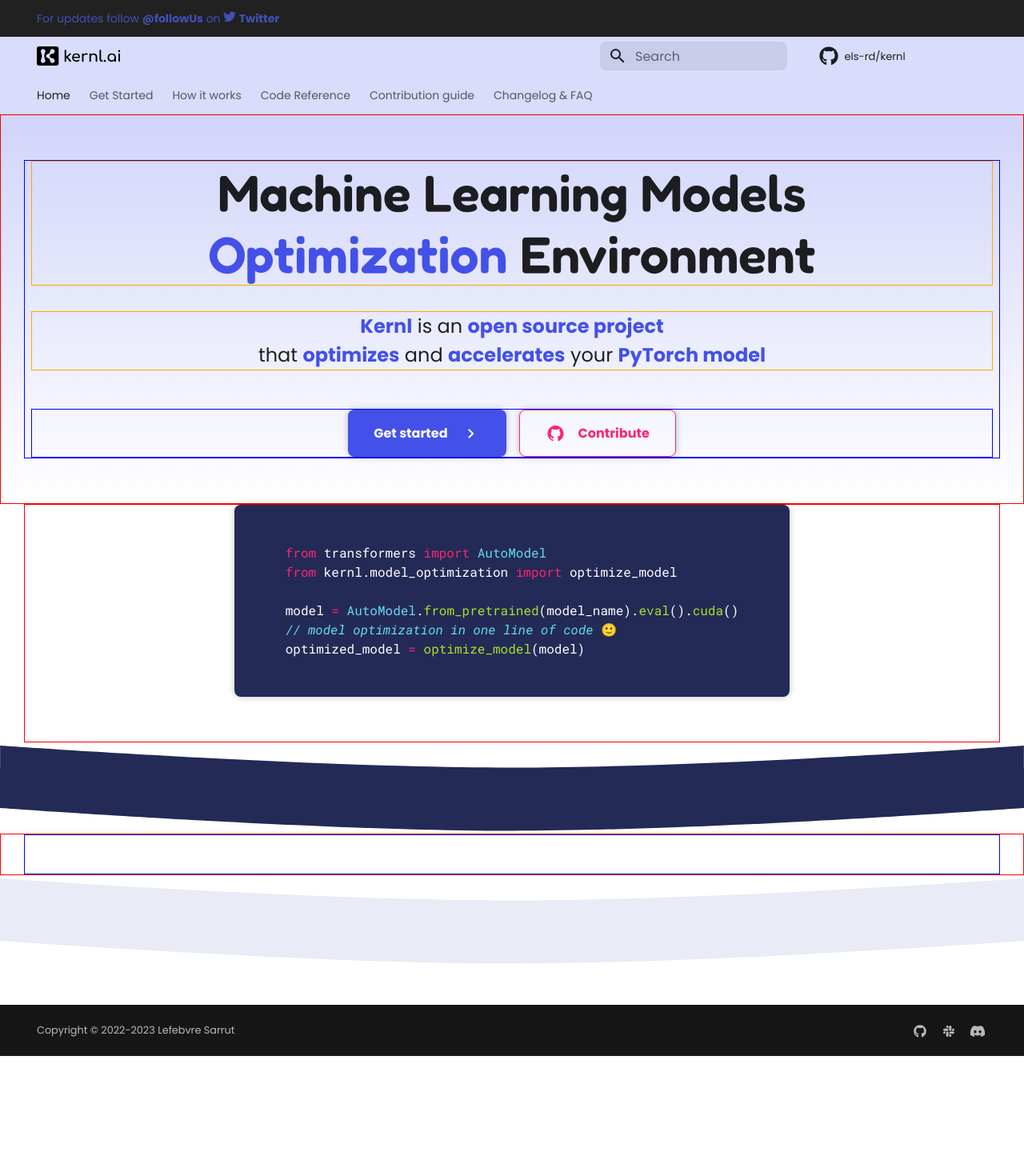
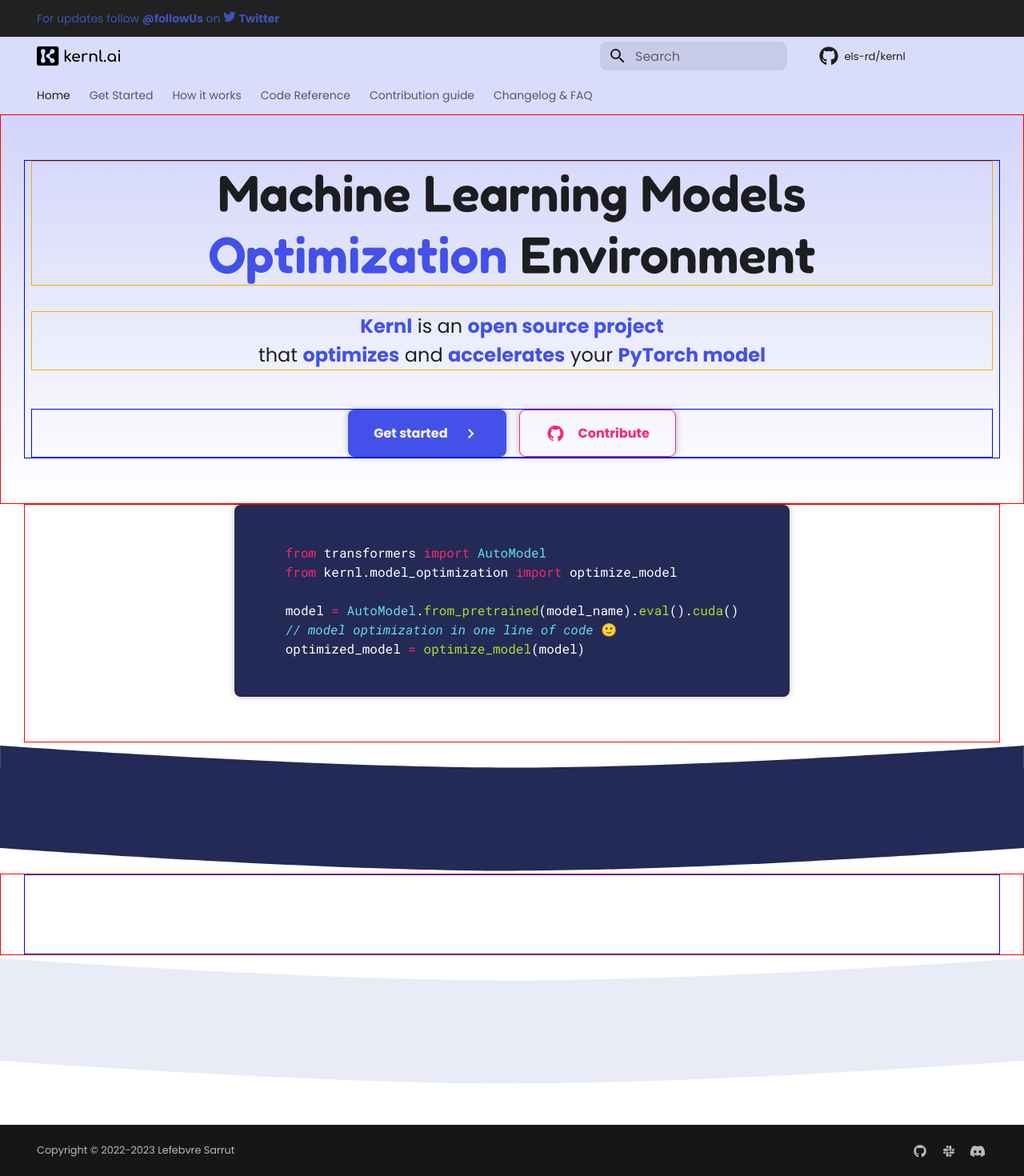
Before and after one commit to ELS-RD/kernl, an MkDocs documentation site: the page built from docs/index.md, in a window 1280 px wide. Shown: the whole page at 80% size. Built offline with MkDocs 1.6.1 and Material for MkDocs 9.7.7, drawn with Linux system fonts in a browser that asks for light colours; comment, search, counter and statistics services are not loaded; before the commit the page ends 1320 px from its top, so only the background shows below that.

Commit message:
feat: minor change.

```diff
--- a/docs/stylesheets/extra.css
+++ b/docs/stylesheets/extra.css
@@ -235,7 +235,7 @@ div[class="md-search__scrollwrap"] {
 }
 
 .knl-what__content {
-    height: 50px;
+    height: 100px;
     /*border: 1px solid red;*/
 }
 
@@ -245,7 +245,7 @@ div[class="md-search__scrollwrap"] {
 }
 
 .knl-why__content {
-    height: 50px;
+    height: 100px;
     border: 1px solid blue;
 }
 
@@ -255,11 +255,10 @@ div[class="md-search__scrollwrap"] {
 }
 
 .knl-oss__content {
-    height: 50px;
+    height: 100px;
 }
 
 /* ----- ----- ----- ----- ----- */
-
 .svg-curve {
     position: relative;
     height: 32px;
```
